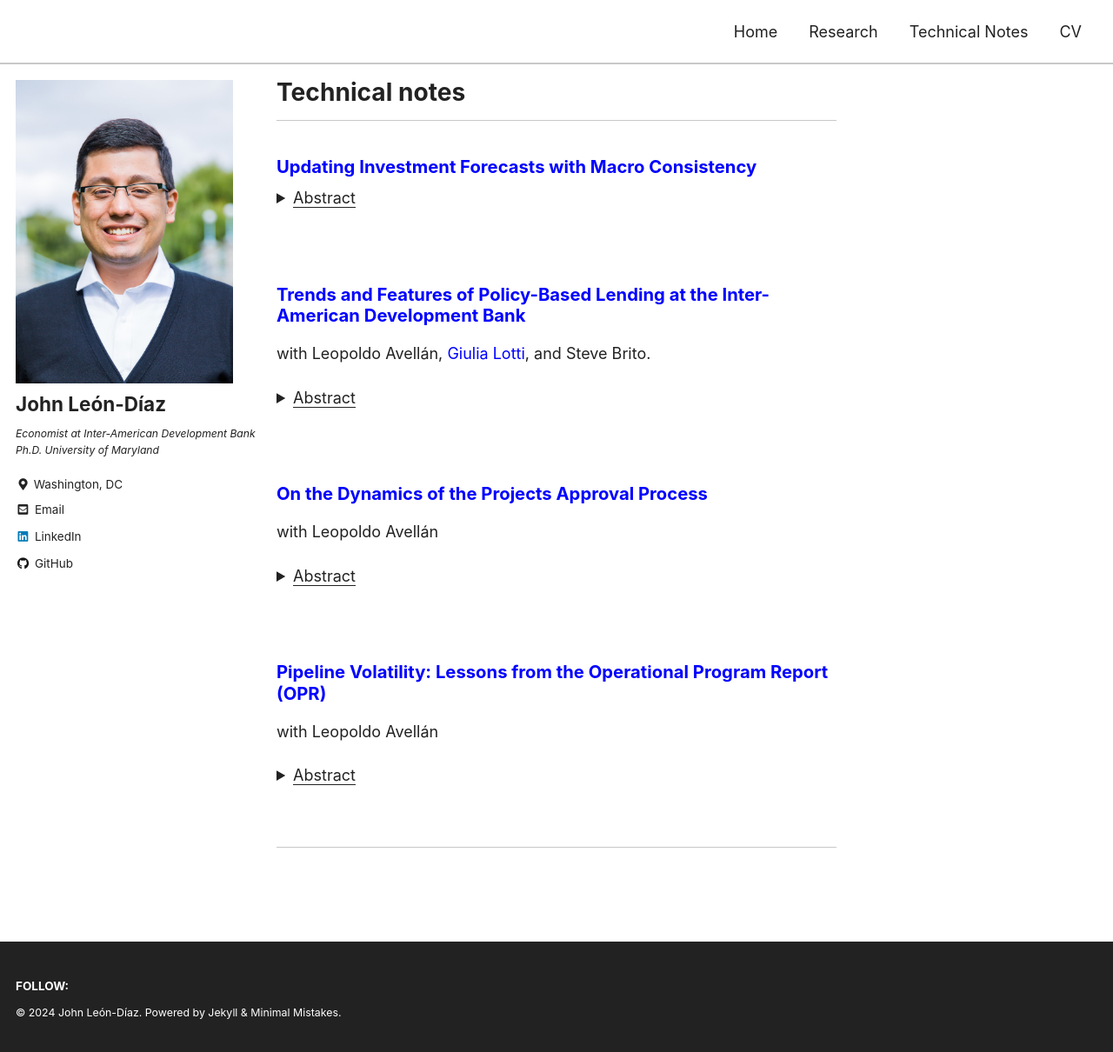
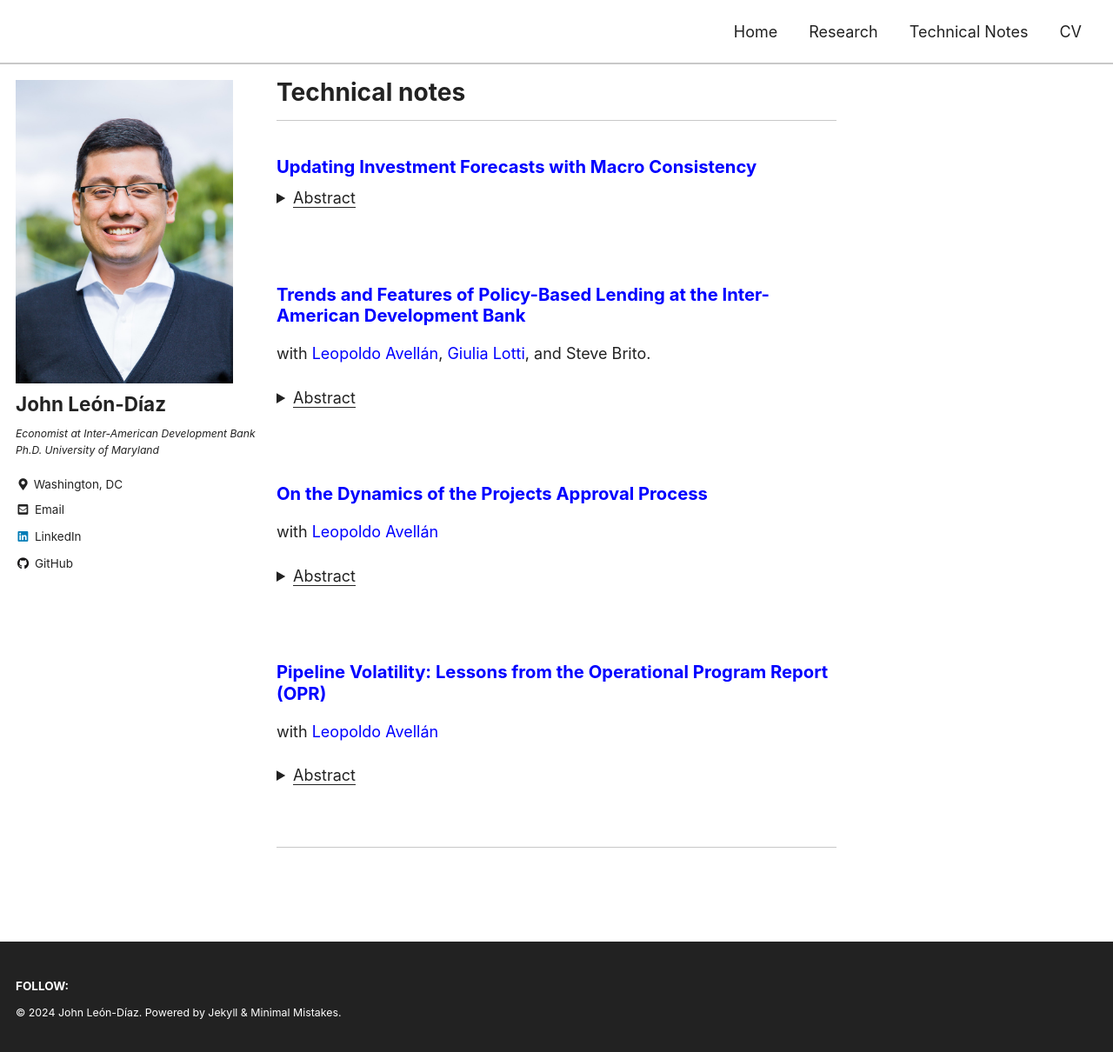
Before and after one commit to jleondia/jleondia.github.io, a Jekyll site: the page built from _pages/technical_notes.md, in a window 1280 px wide and 1210 px high. Shown: the whole window at 87% size. Built offline with Jekyll 4.4.1, drawn with Linux system fonts in a browser that asks for light colours; cached includes are drawn as plain includes; part of the change alters nothing that is shown.

```diff
--- a/_pages/technical_notes.md
+++ b/_pages/technical_notes.md
@@ -17,7 +17,7 @@ comments: false
 </details> <br>
 
 ### [Trends and Features of Policy-Based Lending at the Inter-American Development Bank](https://publications.iadb.org/en/trends-and-features-policy-based-lending-inter-american-development-bank)
-with Leopoldo Avellán, [Giulia Lotti](https://sites.google.com/view/giulia-lotti/home-page), and Steve Brito.
+with [Leopoldo Avellán](https://scholar.google.com/citations?user=aXz_ZywAAAAJ&hl=en), [Giulia Lotti](https://sites.google.com/view/giulia-lotti/home-page), and Steve Brito.
 
 <details>
     <summary><u>Abstract</u></summary><p>
@@ -27,7 +27,7 @@ with Leopoldo Avellán, [Giulia Lotti](https://sites.google.com/view/giulia-lott
 </details> <br>
 
 ### [On the Dynamics of the Projects Approval Process](https://publications.iadb.org/en/preventing-sudden-stops-in-net-capital-flows)
-with Leopoldo Avellán
+with [Leopoldo Avellán](https://scholar.google.com/citations?user=aXz_ZywAAAAJ&hl=en)
 <details>
     <summary><u>Abstract</u></summary><p>
   This technical note analyzes specific project- and country-level characteristics that affect the duration of the projects approval process from year to year and builds a framework to characterize projects that would require further monitoring to complete their approval process. We present evidence that the number of team leaders changes, the time that a project remains in pipeline A, the size of a project relative to the pipeline of its country, and whether it is an electoral year in a given country affect the rate at which projects are approved. These empirical regularities can support the projects preparation process and better allocate resources and efforts to optimize approval times.
@@ -35,7 +35,7 @@ with Leopoldo Avellán
 </details> <br>
 
 ### [Pipeline Volatility: Lessons from the Operational Program Report (OPR)](https://publications.iadb.org/en/pipeline-volatility-lessons-operational-program-report-opr)
-with Leopoldo Avellán
+with [Leopoldo Avellán](https://scholar.google.com/citations?user=aXz_ZywAAAAJ&hl=en)
 <details>
     <summary><u>Abstract</u></summary><p>
   TThe study finds that variability in the approval rate of IDB-funded investment projects depends more on specific project characteristics than on macroeconomic conditions faced by countries or errors in forecasts of economic growth and fiscal deficits.
```
